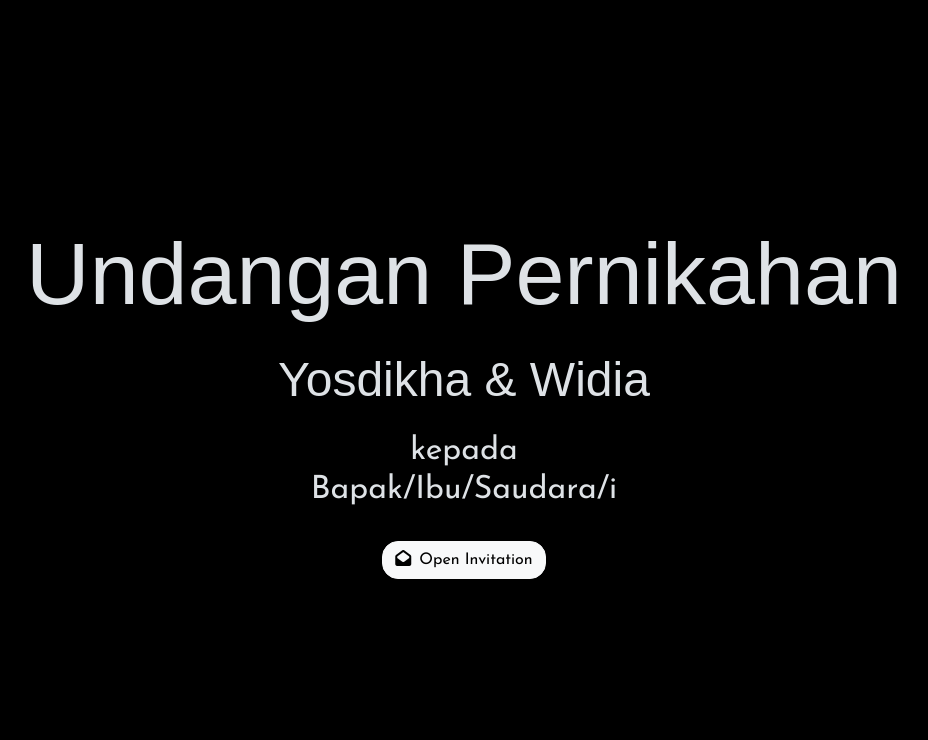
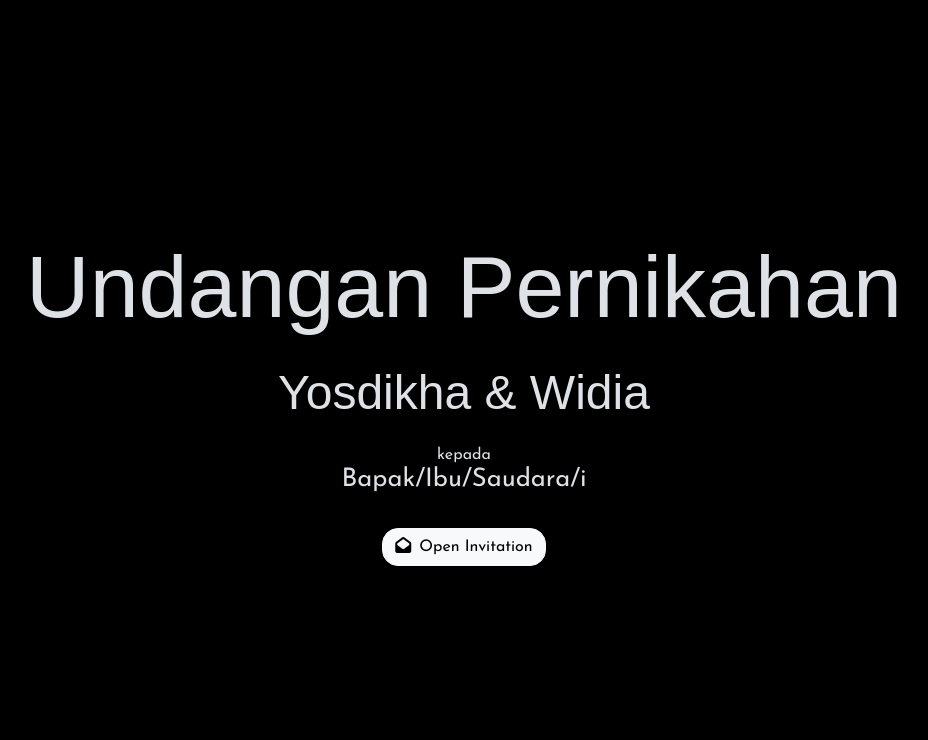
Before and after one commit to machzaulsyah/YosdikhadanWidia, a plain HTML site: page index.html in a window 1280 px wide. Shown: the top 740 px of the page, without its empty margins (176-1104 px from the left). Drawn offline with nearby package versions, Linux system fonts and the light colour scheme; a web font is replaced by a local one.

Commit message:
Update index.html

```diff
--- a/index.html
+++ b/index.html
@@ -465,7 +465,7 @@
                 <h1 class="font-esthetic my-4" style="font-size: 3rem;">Yosdikha
 
          & Widia</h1>
-                <h4 style="font-size: 2rem;">kepada<br><span style="font-size: 2rem;">bapak ibuk saudara saudari</span></h4>
+                <h4 style="font-size: 1rem;">kepada<br><span style="font-size: 1.6rem;">bapak ibuk saudara saudari</span></h4>
                 <div id="guest-name" data-message="Kepada Yth Bapak/Ibu/Saudara/i"></div>
 
                 <button type="button" class="btn btn-light shadow rounded-4 mt-4" onclick="util.open(this)">
```
